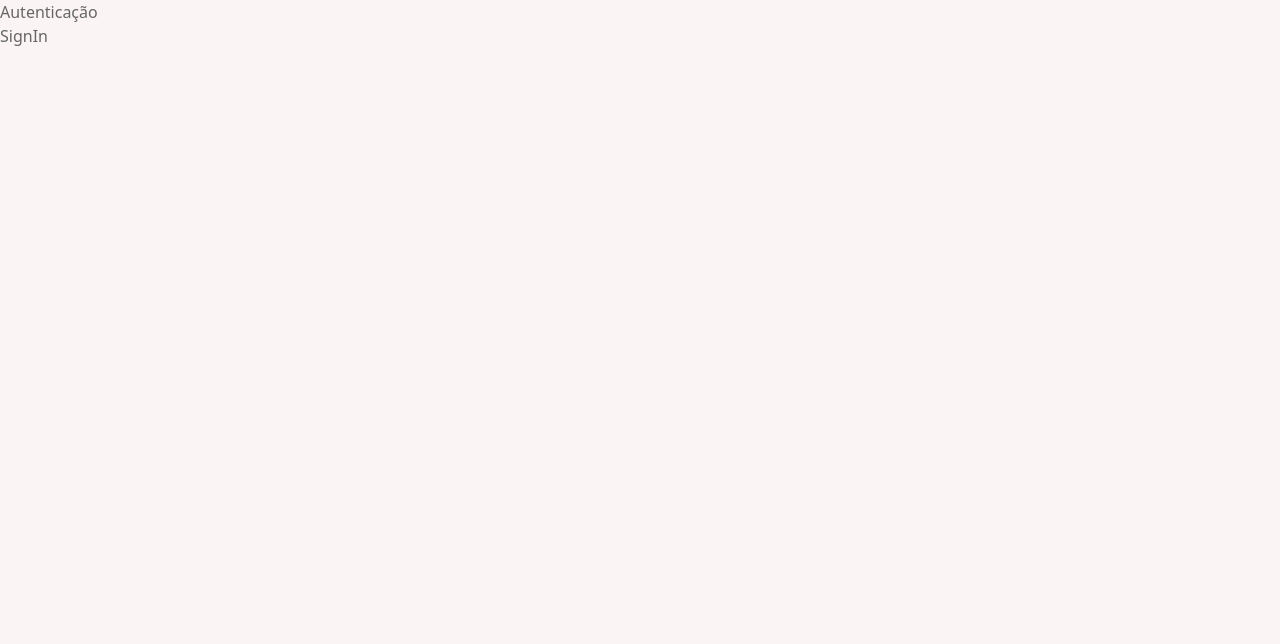
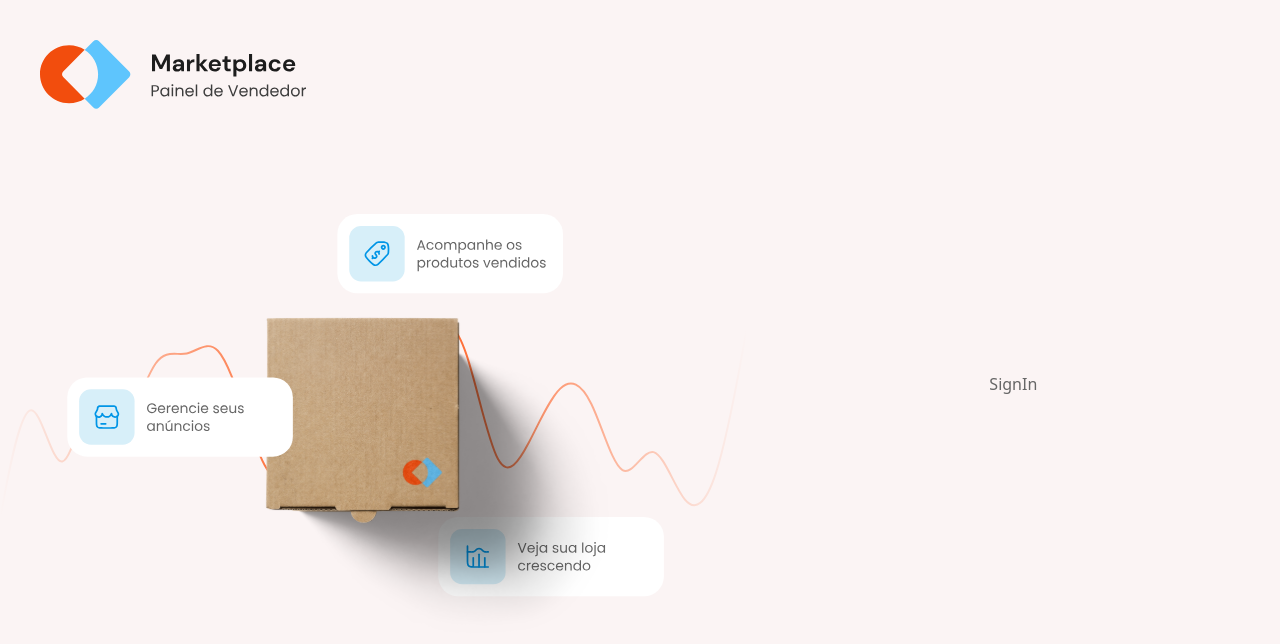
Before and after one commit to AdrianoTobias/marketplace-web, a React (Vite) app: page /sign-in in a window 1280 px wide. Shown: the top 644 px of the page. Built offline with nearby package versions, Linux system fonts and the light colour scheme.

Commit message:
implement auth layout

```diff
--- a/src/pages/_layouts/auth.tsx
+++ b/src/pages/_layouts/auth.tsx
@@ -1,11 +1,22 @@
 import { Outlet } from 'react-router-dom'
+
+import backgroundImage from '../../assets/images/background.svg'
+import logoImage from '../../assets/images/logo.svg'
 
 export function AuthLayout() {
   return (
-    <div>
-      <h1>Autenticação</h1>
+    <div className="grid grid-cols-12">
+      <div className="col-span-7 flex h-full flex-col gap-[51px]">
+        <div className="pl-10 pt-10">
+          <img src={logoImage} alt="Logo" />
+        </div>
 
-      <div>
+        <div className="flex items-center justify-center">
+          <img src={backgroundImage} alt="Background image" />
+        </div>
+      </div>
+
+      <div className="col-span-5 flex h-[768px] items-center justify-center p-6">
         <Outlet />
       </div>
     </div>
```
Also changed, not shown: src/assets/images/background.svg (added), src/assets/images/logo.svg (added).
